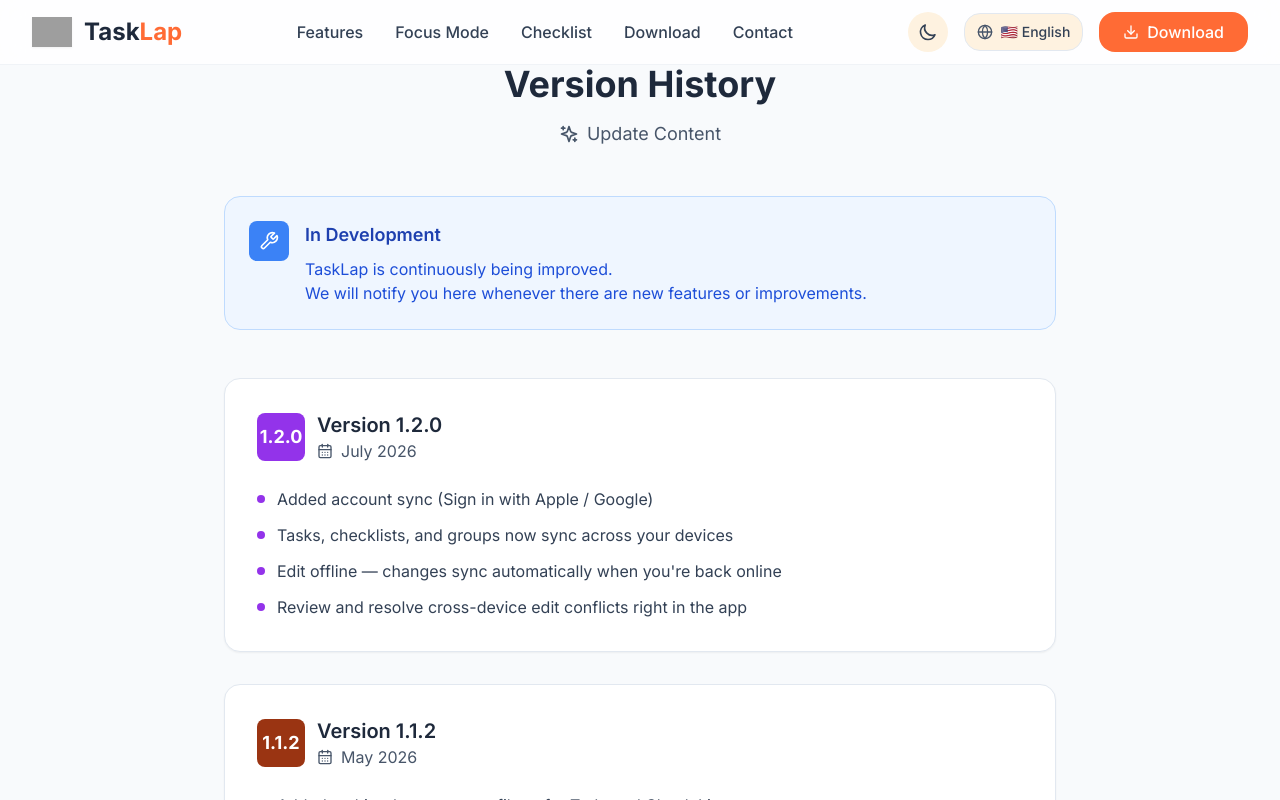
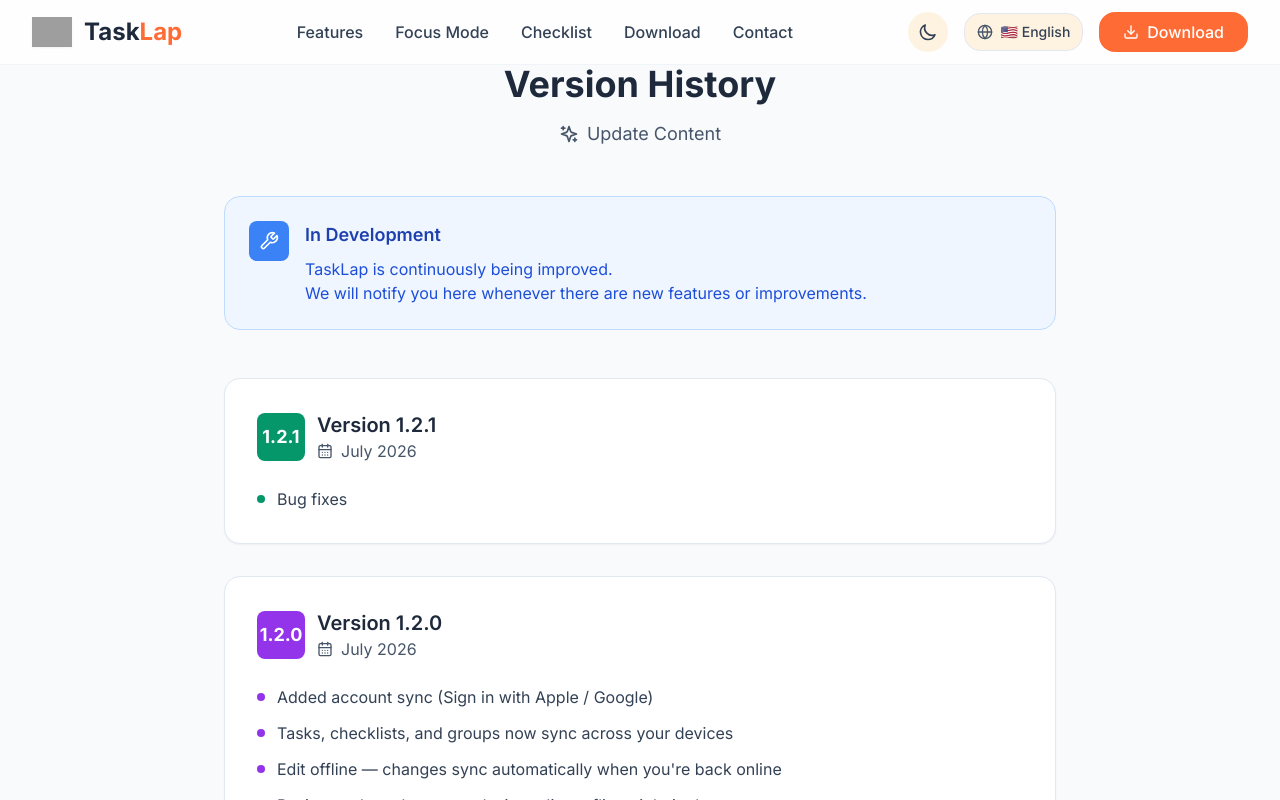
Before and after one commit to takushino19890913/tasklap-landing, a Next.js app: page /en/version-history in a window 1280 px wide. Shown: the top 800 px of the page. Built offline with nearby package versions, Linux system fonts and the light colour scheme; grey boxes are pictures that could not be loaded.

Commit message:
docs: update landing for v1.2.1

```diff
--- a/components/VersionHistoryContent.tsx
+++ b/components/VersionHistoryContent.tsx
@@ -40,6 +40,33 @@
 
       {/* Version History */}
       <div className="space-y-8">
+        {/* Version 1.2.1 */}
+        <div className="bg-white dark:bg-neutral-800 rounded-xl shadow-sm border border-neutral-200 dark:border-neutral-700 p-8">
+          <div className="flex items-center space-x-3 mb-6">
+            <div className="w-12 h-12 bg-emerald-600 rounded-lg flex items-center justify-center">
+              <span className="text-white font-bold text-lg">1.2.1</span>
+            </div>
+            <div>
+              <h3 className="text-xl font-semibold text-neutral-800 dark:text-neutral-100">
+                Version 1.2.1
+              </h3>
+              <div className="flex items-center space-x-2 text-neutral-600 dark:text-neutral-400">
+                <CalendarDays className="w-4 h-4" />
+                <span>{t("v1_2_1.date")}</span>
+              </div>
+            </div>
+          </div>
+
+          <div className="space-y-3">
+            <div className="flex items-start space-x-3">
+              <div className="w-2 h-2 bg-emerald-600 rounded-full mt-2 flex-shrink-0"></div>
+              <span className="text-neutral-700 dark:text-neutral-300">
+                {t("v1_2_1.changes.bugFixes")}
+              </span>
+            </div>
+          </div>
+        </div>
+
         {/* Version 1.2.0 */}
         <div className="bg-white dark:bg-neutral-800 rounded-xl shadow-sm border border-neutral-200 dark:border-neutral-700 p-8">
           <div className="flex items-center space-x-3 mb-6">
--- a/messages/de.json
+++ b/messages/de.json
@@ -618,6 +618,12 @@
         "compactLists": "Kompaktere Listen und transparentere Navigation fuer mehr sichtbaren Inhalt"
       }
     },
+    "v1_2_1": {
+      "date": "Juli 2026",
+      "changes": {
+        "bugFixes": "Fehlerbehebungen"
+      }
+    },
     "v1_2_0": {
       "date": "Juli 2026",
       "changes": {
--- a/messages/en.json
+++ b/messages/en.json
@@ -618,6 +618,12 @@
         "compactLists": "Compact list rows and translucent navigation show more tasks at once"
       }
     },
+    "v1_2_1": {
+      "date": "July 2026",
+      "changes": {
+        "bugFixes": "Bug fixes"
+      }
+    },
     "v1_2_0": {
       "date": "July 2026",
       "changes": {
--- a/messages/es.json
+++ b/messages/es.json
@@ -618,6 +618,12 @@
         "compactLists": "Filas de lista más compactas y navegación translúcida para ver más tareas"
       }
     },
+    "v1_2_1": {
+      "date": "Julio de 2026",
+      "changes": {
+        "bugFixes": "Corrección de errores"
+      }
+    },
     "v1_2_0": {
       "date": "Julio de 2026",
       "changes": {
--- a/messages/fr.json
+++ b/messages/fr.json
@@ -618,6 +618,12 @@
         "compactLists": "Listes plus compactes et navigation translucide pour afficher plus de tâches"
       }
     },
+    "v1_2_1": {
+      "date": "Juillet 2026",
+      "changes": {
+        "bugFixes": "Corrections de bugs"
+      }
+    },
     "v1_2_0": {
       "date": "Juillet 2026",
       "changes": {
--- a/messages/ja.json
+++ b/messages/ja.json
@@ -619,6 +619,12 @@
         "compactLists": "リスト行をコンパクト化し、透過ナビで表示領域を拡大"
       }
     },
+    "v1_2_1": {
+      "date": "2026年7月",
+      "changes": {
+        "bugFixes": "バグ修正"
+      }
+    },
     "v1_2_0": {
       "date": "2026年7月",
       "changes": {
--- a/messages/ko.json
+++ b/messages/ko.json
@@ -618,6 +618,12 @@
         "compactLists": "더 조밀한 목록 행과 반투명 내비게이션으로 더 많은 항목 표시"
       }
     },
+    "v1_2_1": {
+      "date": "2026년 7월",
+      "changes": {
+        "bugFixes": "버그 수정"
+      }
+    },
     "v1_2_0": {
       "date": "2026년 7월",
       "changes": {
--- a/messages/pt.json
+++ b/messages/pt.json
@@ -618,6 +618,12 @@
         "compactLists": "Linhas de lista mais compactas e navegação translúcida para mostrar mais tarefas"
       }
     },
+    "v1_2_1": {
+      "date": "Julho de 2026",
+      "changes": {
+        "bugFixes": "Correções de bugs"
+      }
+    },
     "v1_2_0": {
       "date": "Julho de 2026",
       "changes": {
--- a/messages/zh.json
+++ b/messages/zh.json
@@ -618,6 +618,12 @@
         "compactLists": "更紧凑的列表行和半透明导航，一次显示更多任务"
       }
     },
+    "v1_2_1": {
+      "date": "2026年7月",
+      "changes": {
+        "bugFixes": "错误修复"
+      }
+    },
     "v1_2_0": {
       "date": "2026年7月",
       "changes": {
--- a/package.json
+++ b/package.json
@@ -1,6 +1,6 @@
 {
   "name": "tasklap-landing",
-  "version": "1.2.0",
+  "version": "1.2.1",
   "private": true,
   "scripts": {
     "dev": "next dev",
```
Also changed, not shown: 1 other file (tests, documents, lock files or other folders).
